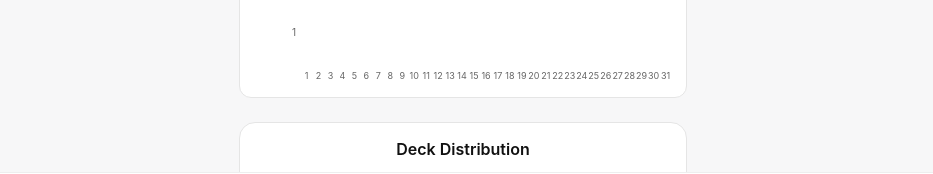
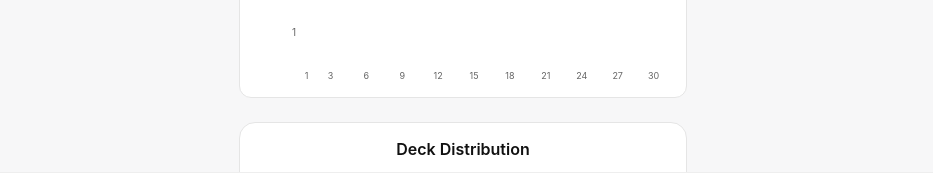
Before and after one commit to mohsenzare95-debug/minervue, a Next.js app: page /stats in a window 1280 px wide. Shown: the part 552-726 px from the top of the page, without its empty margins (177-1110 px from the left). Built offline with nearby package versions, Linux system fonts and the light colour scheme.

Commit message:
refactor DeckHero layout structure

```diff
--- a/features/stats/components/DailyActivityChart.tsx
+++ b/features/stats/components/DailyActivityChart.tsx
@@ -71,7 +71,9 @@ export default function DailyActivityChart({
             return (
               <div key={i} style={styles.barWrap}>
                 <div style={{ ...styles.bar, height }} />
-                <div style={styles.xLabel}>{d.day}</div>
+                <div style={styles.xLabel}>
+  {d.day === 1 || d.day === 30 || d.day % 3 === 0 ? d.day : ""}
+</div>
               </div>
             );
           })}
```
